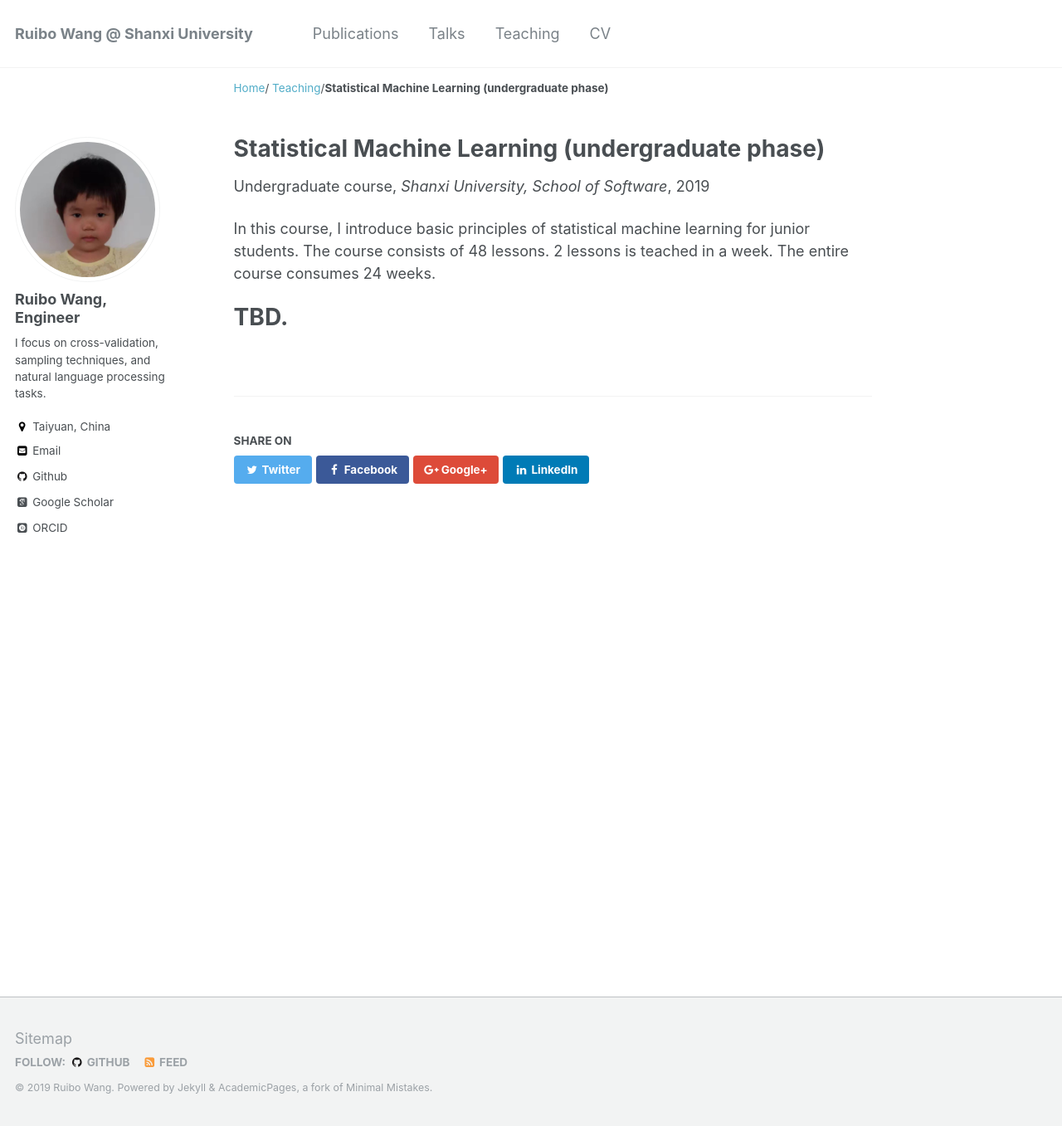
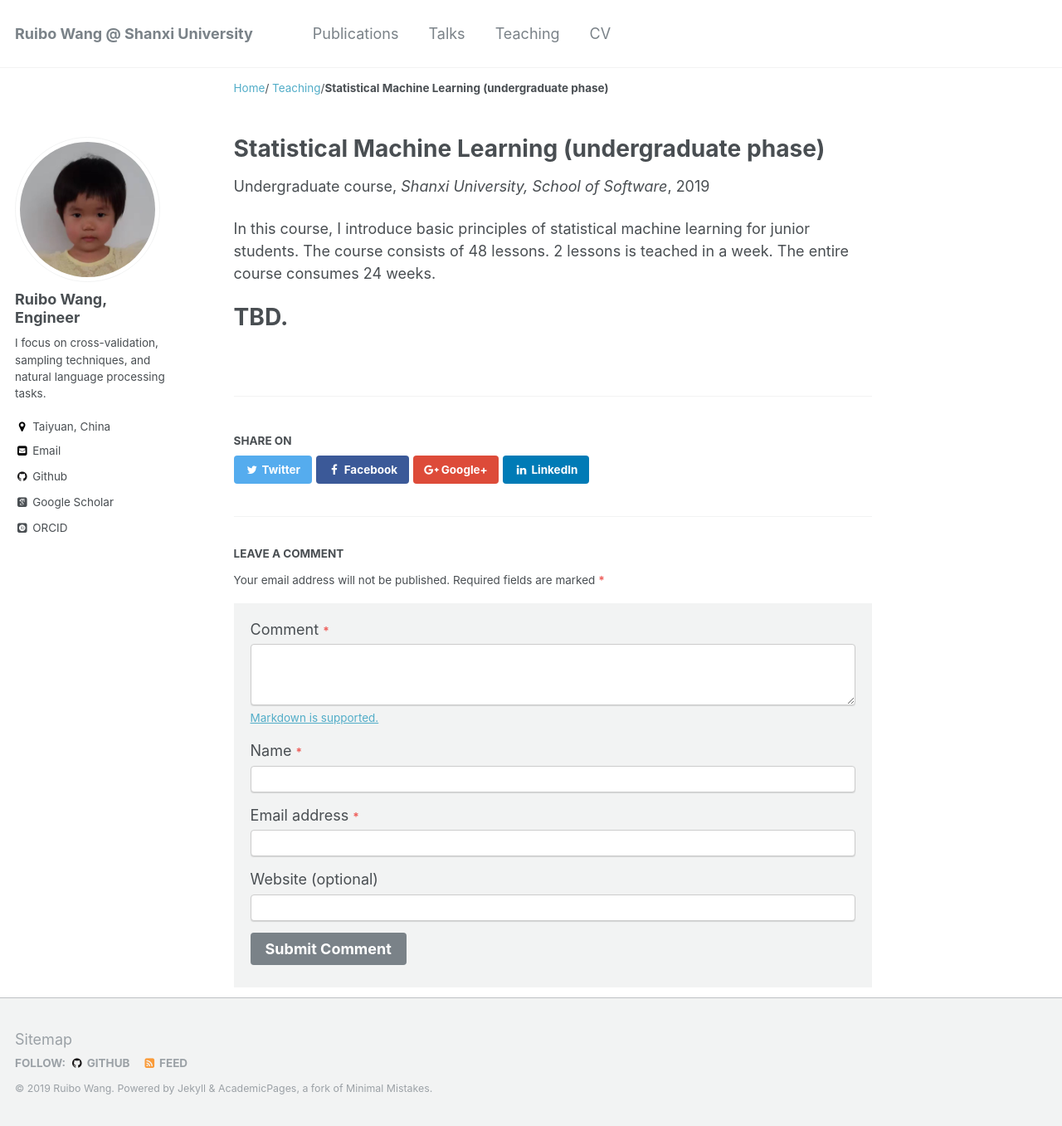
Before and after one commit to RamboWANG/RamboWANG.github.io, a Jekyll site: the page built from _teaching/2019-autumn-teaching-sml.md, in a window 1280 px wide and 1357 px high. Shown: the whole window at 83% size. Built offline with Jekyll 4.4.1, drawn with Linux system fonts in a browser that asks for light colours; some web fonts are replaced; part of the change alters nothing that is shown.

```diff
--- a/_config.yml
+++ b/_config.yml
@@ -21,7 +21,7 @@ future                   : true
 read_more                : "enable" # if enabled, adds "Read more" links to excerpts
 talkmap_link             : true #change to true to add link to talkmap on talks page
 comments:
-  provider               : # false (default), "disqus", "discourse", "facebook", "google-plus", "staticman", "custom"
+  provider               : "staticman" # false (default), "disqus", "discourse", "facebook", "google-plus", "staticman", "custom"
   disqus:
     shortname            :
   discourse:
```
